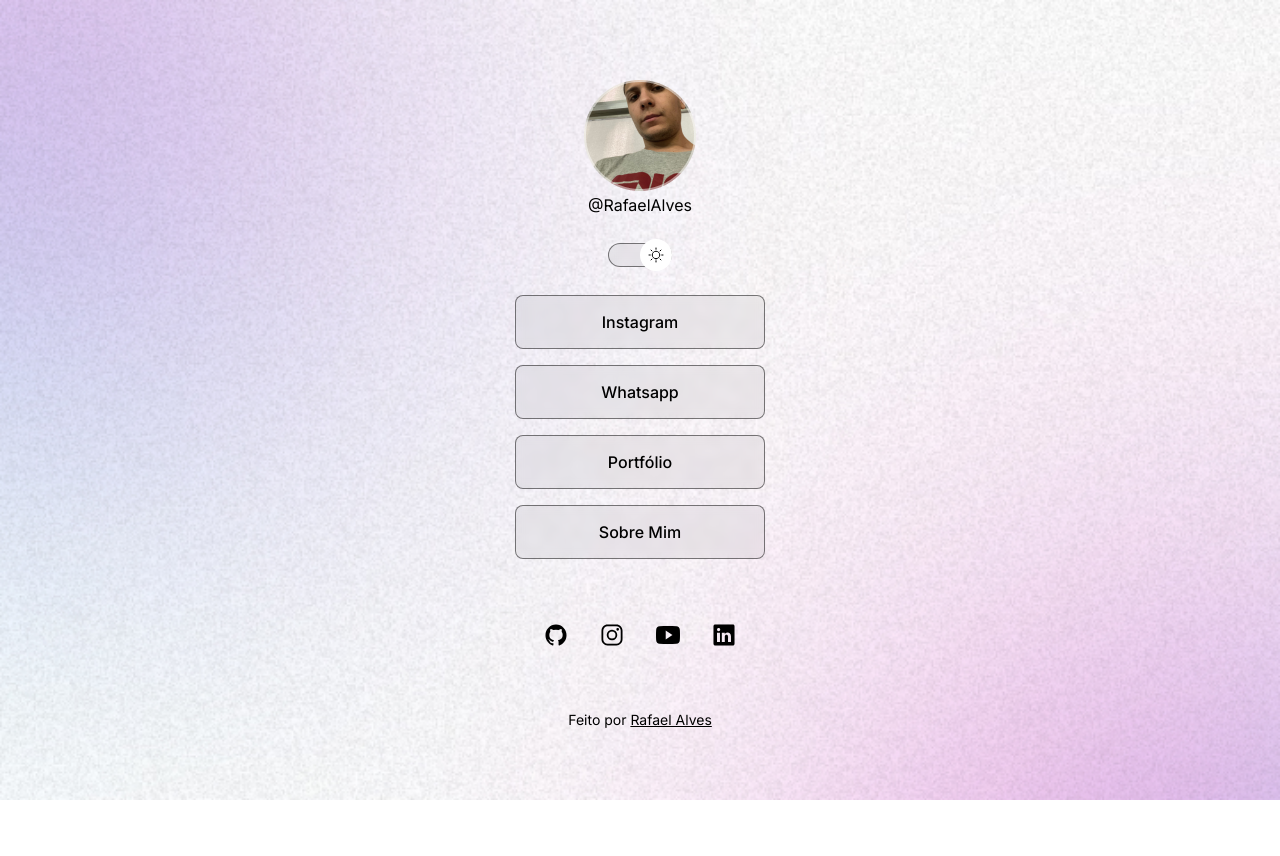
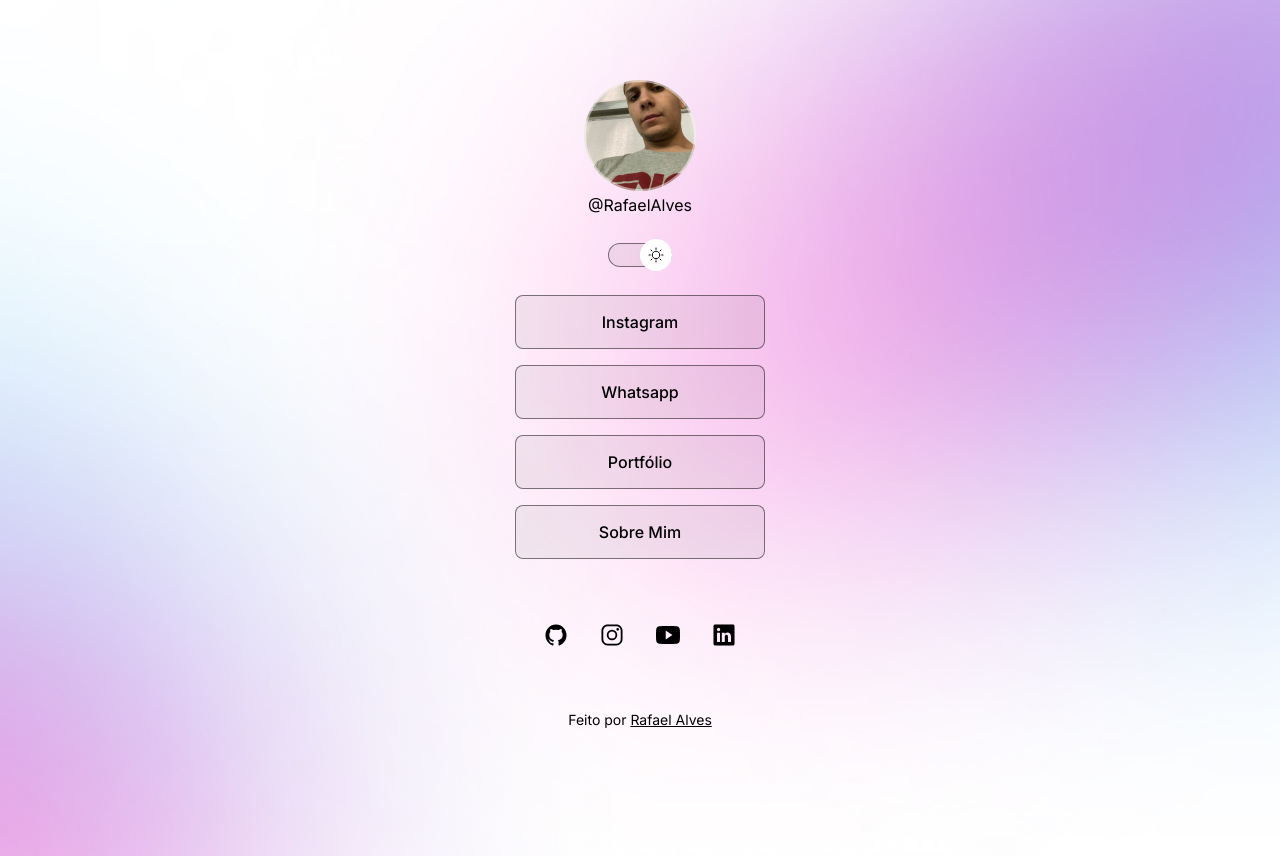
Before and after one commit to Rafha3/ProjetoDiscoverRockeseat, a plain HTML site: page aula5/index.html in a window 1280 px wide. Both pictures are taken after a click on the element 640 px from the left and 255 px from the top of the page. Before the commit the page ends 800 px from the top, so only its background shows below. Drawn offline with nearby package versions, Linux system fonts and the light colour scheme.

Commit message:
ajuste de background

```diff
--- a/aula5/style.css
+++ b/aula5/style.css
@@ -26,6 +26,7 @@
 
 body {
   background: var(--bg-url) no-repeat top center/cover;
+  height: 100vh;
 }
 
 body * {
@@ -147,3 +148,12 @@ footer {
   text-align: center;
   font-size: 14px;
 }
+
+@media (min-width: 700px) {
+  :root {
+    --bg-url: url(/assets/bg-desktop.jpg);
+  }
+  .light {
+    --bg-url: url(/assets/bg-desktop-light.jpg);
+  }
+}
```
